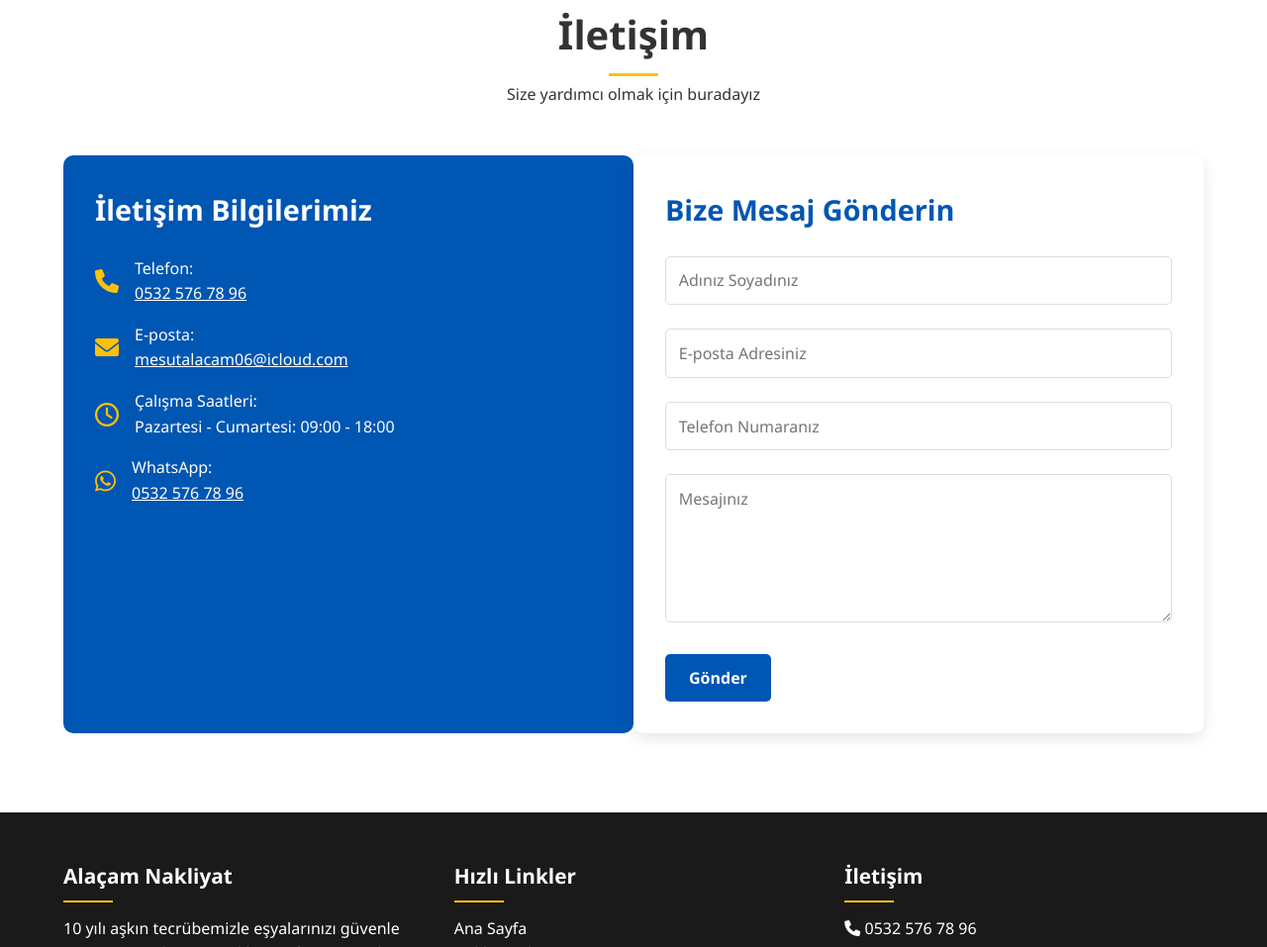
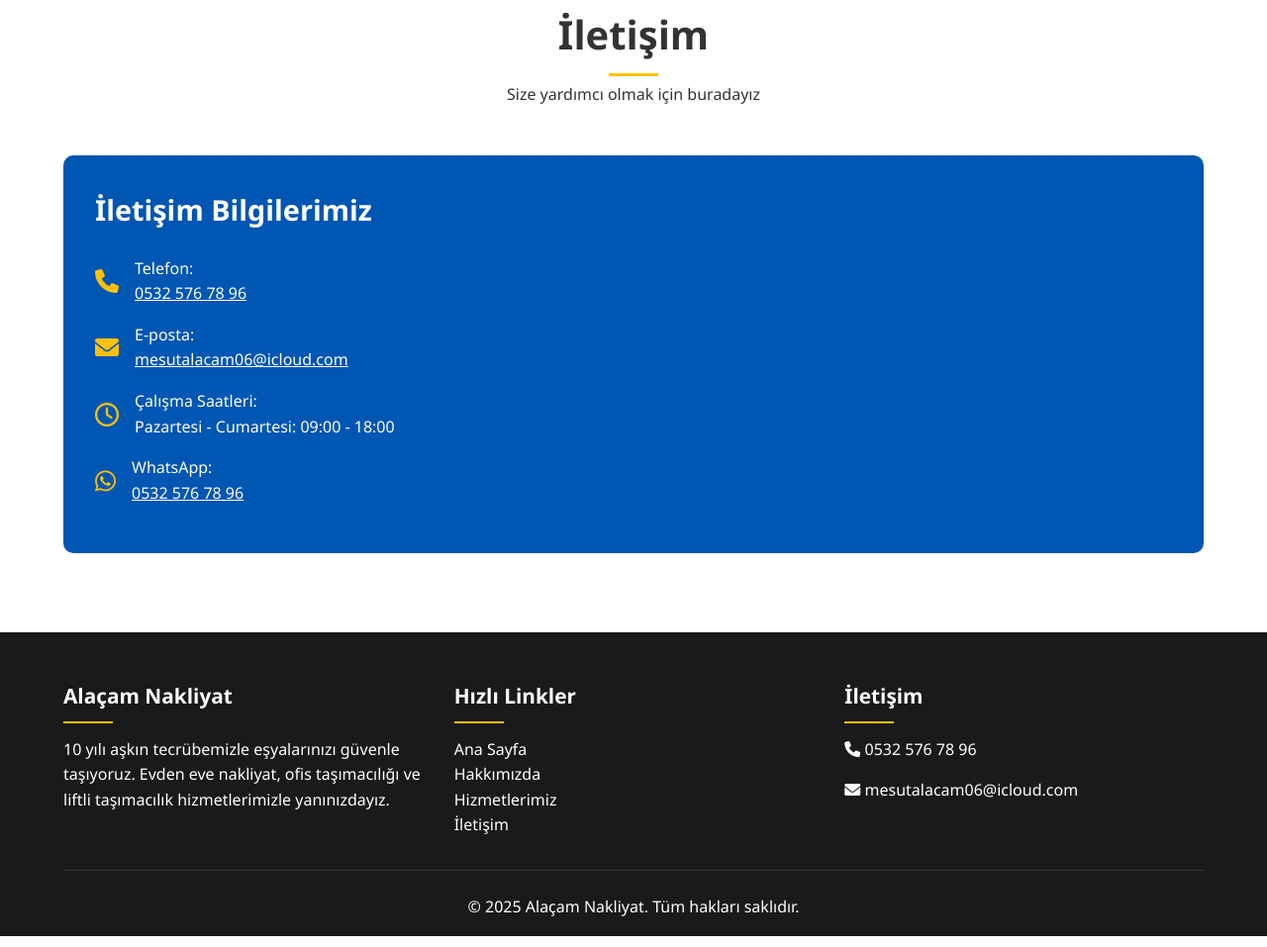
Before and after one commit to DarkClef/alacamnakliyatsite, a plain HTML site: page index.html in a window 1280 px wide. Shown: the part 2457-3414 px from the top of the page at 99% size. Drawn offline with Linux system fonts and the light colour scheme.

Commit message:
Update index.html
finbişe

```diff
--- a/index.html
+++ b/index.html
@@ -601,24 +601,6 @@
                         </div>
                     </div>
                 </div>
-                <div class="contact-form">
-                    <h3>Bize Mesaj Gönderin</h3>
-                    <form id="contactForm">
-                        <div class="form-group">
-                            <input type="text" class="form-control" placeholder="Adınız Soyadınız" required>
-                        </div>
-                        <div class="form-group">
-                            <input type="email" class="form-control" placeholder="E-posta Adresiniz" required>
-                        </div>
-                        <div class="form-group">
-                            <input type="tel" class="form-control" placeholder="Telefon Numaranız">
-                        </div>
-                        <div class="form-group">
-                            <textarea class="form-control" placeholder="Mesajınız" required></textarea>
-                        </div>
-                        <button type="submit" class="submit-btn">Gönder</button>
-                    </form>
-                </div>
             </div>
         </div>
     </section>
```
